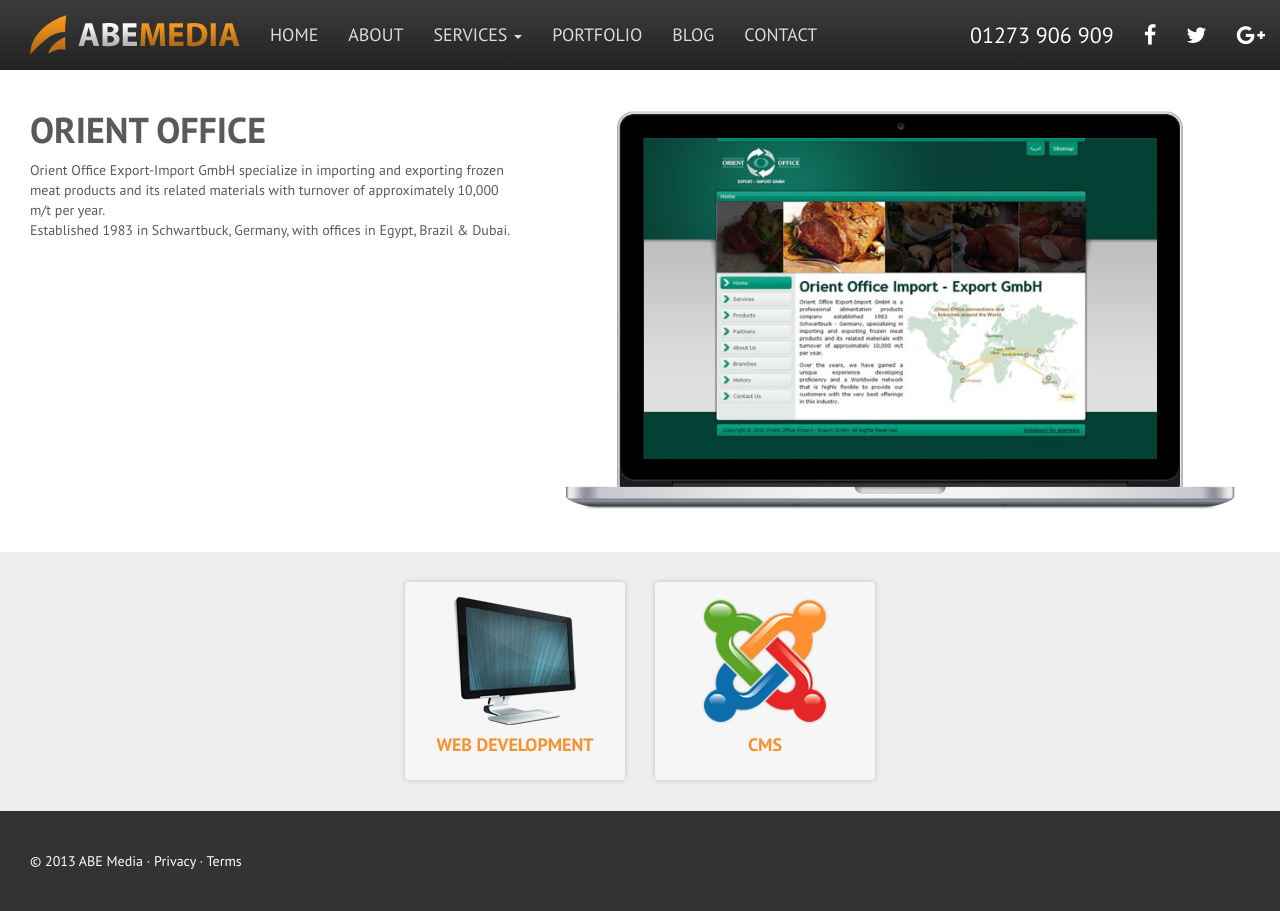
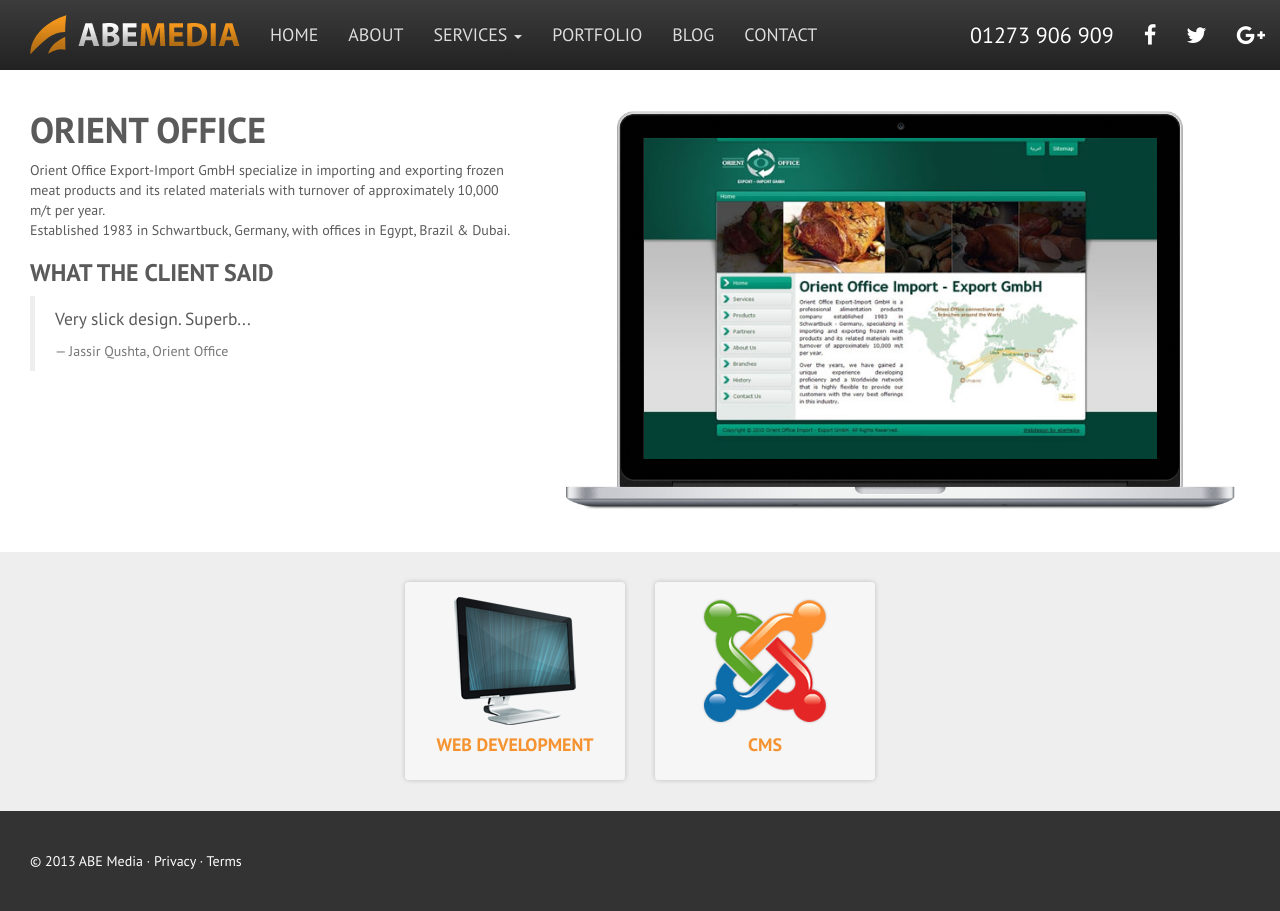
Before and after one commit to abemedia/abemedia.github.io, a Jekyll site: the page built from _posts/2010-05-25-orient-office.md, in a window 1280 px wide. Built offline with Jekyll 4.4.1, drawn with Linux system fonts in a browser that asks for light colours; nearby versions of some CDN libraries.

Commit message:
Update 2010-05-25-orient-office.md

```diff
--- a/_posts/2010-05-25-orient-office.md
+++ b/_posts/2010-05-25-orient-office.md
@@ -10,6 +10,8 @@
 features:
   - web-design
   - cms
+testimonial: "Very slick design. Superb..."
+client: Jassir Qushta
 ---
 
 Orient Office Export-Import GmbH specialize in importing and exporting frozen meat products and its related materials with turnover of approximately 10,000 m/t per year.
```
